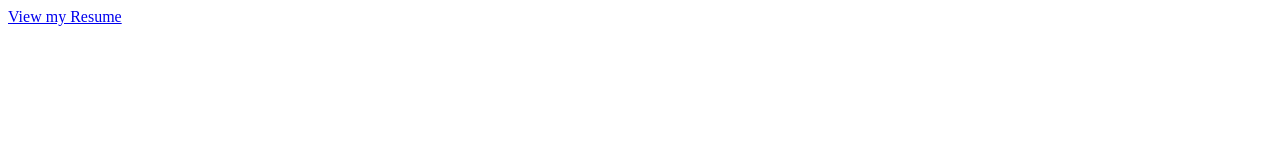
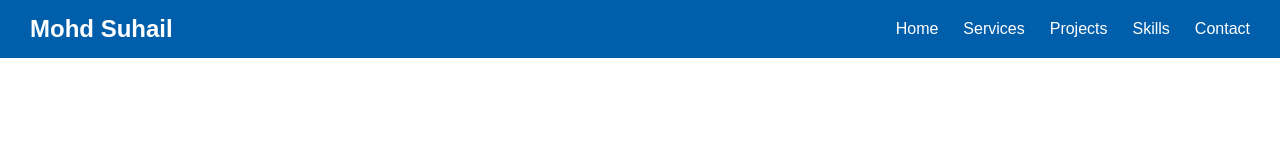
Before and after one commit to Suhail7985/suhail7985.github.io, a plain HTML site: page My_Portfolio/index.html in a window 1280 px wide. Drawn offline with Linux system fonts and the light colour scheme.

Commit message:
updated-11

```diff
--- a/My_Portfolio/index.html
+++ b/My_Portfolio/index.html
@@ -1,12 +1,63 @@
 <!DOCTYPE html>
 <html lang="en">
 <head>
-    <meta charset="UTF-8">
-    <meta name="viewport" content="width=device-width, initial-scale=1.0">
-    <title>Document</title>
+  <meta charset="UTF-8">
+  <meta name="viewport" content="width=device-width, initial-scale=1.0">
+  <title>Portfolio Header</title>
+  <style>
+    body {
+      margin: 0;
+      font-family: Arial, sans-serif;
+    }
+
+    header {
+      display: flex;
+      justify-content: space-between;
+      align-items: center;
+      padding: 15px 30px;
+      background-color: #005eaa;
+      color: white;
+    }
+
+    .logo {
+      font-size: 24px;
+      font-weight: bold;
+    }
+
+    nav ul {
+      list-style: none;
+      display: flex;
+      gap: 25px;
+      margin: 0;
+      padding: 0;
+    }
+
+    nav ul li a {
+      text-decoration: none;
+      color: white;
+      font-size: 16px;
+      transition: color 0.3s;
+    }
+
+    nav ul li a:hover {
+      color: #00adb5;
+    }
+  </style>
 </head>
 <body>
-    <a href="generalizeCV.pdf" target="_blank">View my Resume</a>
+
+<header>
+  <div class="logo">Mohd Suhail</div>
+  <nav>
+    <ul>
+      <li><a href="#home">Home</a></li>
+      <li><a href="#services">Services</a></li>
+      <li><a href="#projects">Projects</a></li>
+      <li><a href="#skills">Skills</a></li>
+      <li><a href="#contact">Contact</a></li>
+    </ul>
+  </nav>
+</header>
 
 </body>
 </html>
```
